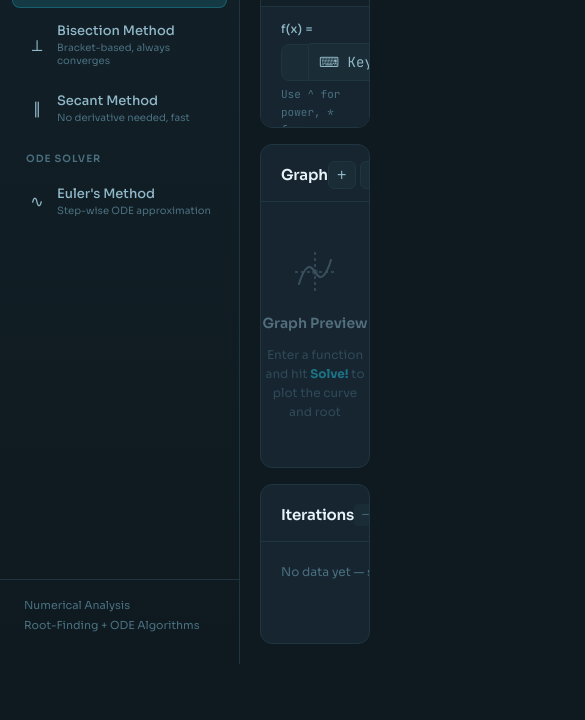
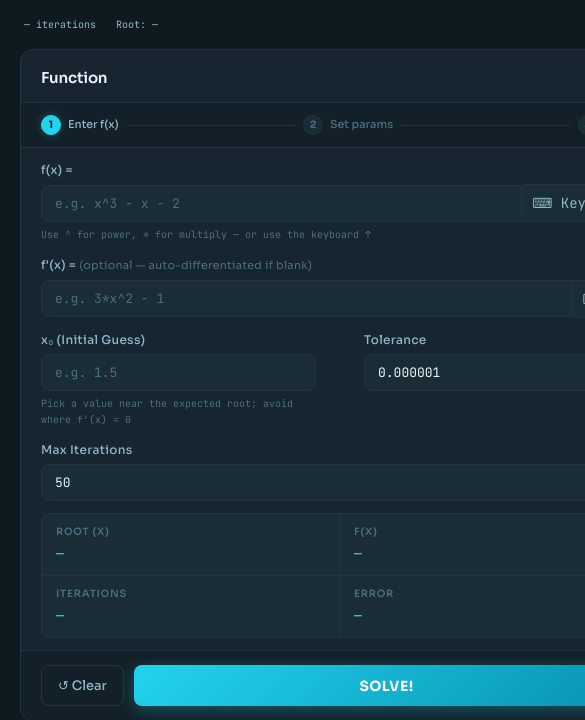
Before and after one commit to introshia/nbse-solver, a website: page index.html in a window 390 px wide. Shown: the part 180-900 px from the top of the page, 585 px wide, since content can reach past the window. Before the commit the page ends 844 px from the top, so only its background shows below. Drawn offline with nearby package versions, Linux system fonts and the light colour scheme.

Commit message:
feat: UI improvements — responsive layout, scrollable panel, icon and text tweaks
- Remove redundant method badge from topbar and sidebar footer text
- Move dark/light mode toggle to bottom of sidebar with label
- Replace theme toggle emoji with clean SVG sun/moon icons
- Make left panel content scrollable with Clear/Solve footer always pinned
- Add responsive breakpoints: sidebar narrows at 1100px, stacks at 900px
- Set min-width on body to prevent layout crushing below 680px
- Reduce topbar info and hint text sizes to 10px
- Add bottom padding to scroll area for spacing above footer
- Add input hints for Newton x₀, Bisection bounds, Secant guesses

Co-Authored-By: Claude Sonnet 4.6 <noreply@anthropic.com>

```diff
--- a/index.html
+++ b/index.html
@@ -49,7 +49,7 @@ body.light-mode {
 
 *,*::before,*::after{box-sizing:border-box;margin:0;padding:0;}
 html,body{height:100%;background:var(--bg);color:var(--text);font-family:var(--font-body);font-size:14px;line-height:1.6;overflow:hidden;}
-body{display:flex;height:100vh;overflow:hidden;}
+body{display:flex;height:100vh;overflow:hidden;min-width:680px;}
 
 /* SIDEBAR */
 .sidebar{width:240px;min-width:240px;background:linear-gradient(180deg,var(--bg-2) 0%,var(--bg) 100%);border-right:1px solid var(--panel-border);display:flex;flex-direction:column;padding:28px 0;gap:24px;contain:layout style;}
@@ -74,9 +74,9 @@ body{display:flex;height:100vh;overflow:hidden;}
 .main{flex:1;display:flex;flex-direction:column;overflow:hidden;background:var(--bg);padding:20px;gap:16px;}
 .topbar{display:flex;align-items:center;justify-content:space-between;padding:0 4px;}
 .method-badge{font-size:13px;font-weight:600;color:var(--mc);background:var(--mc-glow);border:1px solid var(--mc-border);padding:4px 14px;border-radius:99px;letter-spacing:0.3px;transition:color var(--tr),background var(--tr),border-color var(--tr);}
-.topbar-info{display:flex;gap:20px;align-items:center;font-size:12px;color:var(--text-3);font-family:var(--font-mono);}
+.topbar-info{display:flex;gap:20px;align-items:center;font-size:10px;color:var(--text-3);font-family:var(--font-mono);}
 .topbar-info span{color:var(--text-2);}
-.panels{display:grid;grid-template-columns:380px 1fr;gap:16px;flex:1;overflow:hidden;min-height:0;}
+.panels{display:grid;grid-template-columns:minmax(300px,380px) 1fr;gap:16px;flex:1;overflow:hidden;min-height:0;}
 .panel{background:var(--panel-bg);border:1px solid var(--panel-border);border-radius:var(--radius);display:flex;flex-direction:column;overflow:hidden;contain:layout style;}
 .panel-header{display:flex;align-items:center;justify-content:space-between;padding:16px 20px 12px;border-bottom:1px solid var(--panel-border);}
 .panel-header h2{font-size:15px;font-weight:600;letter-spacing:-0.2px;}
@@ -94,9 +94,10 @@ body{display:flex;height:100vh;overflow:hidden;}
 .step-line{flex:1;height:1px;background:var(--panel-border);margin:0 8px;}
 
 /* FUNCTION PANEL */
-.panel-function{overflow-y:auto;}
-.panel-function::-webkit-scrollbar{width:4px;}
-.panel-function::-webkit-scrollbar-thumb{background:var(--panel-border);border-radius:4px;}
+.panel-function{overflow:hidden;}
+.panel-scroll{flex:1;overflow-y:auto;min-height:0;padding-bottom:12px;}
+.panel-scroll::-webkit-scrollbar{width:4px;}
+.panel-scroll::-webkit-scrollbar-thumb{background:var(--panel-border);border-radius:4px;}
 .euler-formula-bar{margin:12px 20px 0;padding:10px 14px;background:rgba(167,139,250,0.08);border:1px solid rgba(167,139,250,0.2);border-radius:var(--radius-sm);font-family:var(--font-mono);font-size:12px;color:var(--accent-4);display:none;}
 .euler-formula-bar.visible{display:block;}
 
@@ -116,7 +117,7 @@ body{display:flex;height:100vh;overflow:hidden;}
 .input-group input::placeholder{color:var(--text-3);}
 .input-group input.error{border-color:var(--danger);background:rgba(248,113,113,0.06);}
 .input-group input.valid{border-color:var(--success);}
-.hint{font-size:11px;color:var(--text-3);font-family:var(--font-mono);}
+.hint{font-size:10px;color:var(--text-3);font-family:var(--font-mono);}
 .input-row{display:grid;grid-template-columns:1fr 1fr;gap:0 8px;}
 .method-inputs.hidden{display:none;}
 
@@ -228,7 +229,7 @@ body{display:flex;height:100vh;overflow:hidden;}
 .result-value{display:block;font-family:var(--font-mono);font-size:13px;color:var(--mc);font-weight:500;word-break:break-all;transition:color var(--tr);}
 
 /* PANEL FOOTER */
-.panel-footer{display:flex;gap:10px;padding:14px 20px;margin-top:auto;border-top:1px solid var(--panel-border);background:var(--bg-2);}
+.panel-footer{display:flex;gap:10px;padding:14px 20px;border-top:1px solid var(--panel-border);background:var(--bg-2);}
 .btn-solve{flex:1;padding:11px 20px;background:linear-gradient(135deg,var(--mc),#0891b2);color:#fff;border:none;border-radius:var(--radius-sm);font-family:var(--font-body);font-size:14px;font-weight:700;cursor:pointer;letter-spacing:0.5px;text-transform:uppercase;box-shadow:0 4px 16px var(--mc-btn-shadow);transition:transform var(--tr),filter var(--tr),box-shadow var(--tr);will-change:transform;}
 .btn-solve:hover{transform:translateY(-1px);filter:brightness(1.1);box-shadow:0 6px 24px var(--mc-btn-hover);}
 .btn-solve:active{transform:translateY(0);}
@@ -276,11 +277,34 @@ tbody td.highlight{color:var(--success);font-weight:600;}
 @keyframes popIn{0%{opacity:0;transform:scale(.95);}100%{opacity:1;transform:none;}}
 .result-value.animate{animation:popIn 0.3s ease forwards;}
 
+/* ── Medium: sidebar narrows, panels compress ── */
+@media(max-width:1100px){
+  .sidebar{width:200px;min-width:200px;}
+  .nav-desc{display:none;}
+  .panels{grid-template-columns:minmax(280px,340px) 1fr;}
+}
+
+/* ── Small: stack vertically, full scroll ── */
 @media(max-width:900px){
-  .panels{grid-template-columns:1fr;overflow-y:auto;}
-  body,html{overflow:auto;}
-  .main{overflow-y:auto;}
-  .right-col{min-height:500px;}
+  html,body{height:auto;overflow:auto;}
+  body{flex-direction:column;height:auto;min-height:100vh;overflow-y:auto;}
+  .sidebar{
+    width:100%;min-width:unset;flex-direction:row;
+    padding:12px 16px;gap:0;
+    border-right:none;border-bottom:1px solid var(--panel-border);
+    align-items:center;flex-wrap:wrap;
+  }
+  .logo{flex-shrink:0;}
+  .nav{flex-direction:row;flex-wrap:wrap;padding:0;gap:4px;flex:1;justify-content:flex-end;}
+  .nav-section-label{display:none;}
+  .nav-btn{padding:6px 10px;font-size:12px;}
+  .nav-desc{display:none;}
+  #themeToggle{width:auto;padding:6px 12px;margin-left:8px;}
+  #themeLabel{display:none;}
+  .main{overflow:visible;height:auto;}
+  .panels{grid-template-columns:1fr;overflow:visible;height:auto;}
+  .right-col{min-height:400px;}
+  .panel-table{max-height:300px;}
 }
 </style>
 </head>
@@ -314,19 +338,21 @@ tbody td.highlight{color:var(--success);font-weight:600;}
       <div class="nav-text"><span class="nav-title">Euler's Method</span><span class="nav-desc">Step-wise ODE approximation</span></div>
     </button>
   </nav>
-  <div class="sidebar-footer">
-    <p>Numerical Analysis</p>
-    <p>Root-Finding + ODE Algorithms</p>
+
+  <div style="padding:16px 24px;border-top:1px solid var(--panel-border);margin-top:auto;">
+    <button id="themeToggle" title="Toggle Theme" style="display:flex;align-items:center;gap:8px;width:100%;padding:8px 10px;background:transparent;border:1px solid var(--panel-border);border-radius:var(--radius-sm);color:var(--text-2);font-family:var(--font-body);font-size:12px;font-weight:500;cursor:pointer;transition:background var(--tr),color var(--tr),border-color var(--tr);">
+      <span id="themeIcon"></span>
+      <span id="themeLabel">Light Mode</span>
+    </button>
   </div>
+
 </aside>
 
 <main class="main">
   <div class="topbar">
-    <div class="method-badge" id="methodBadge">Newton's Method</div>
     <div class="topbar-info" style="align-items:center;">
       <span id="iterCount">— iterations</span>
       <span id="rootDisplay">Root: —</span>
-      <button class="graph-btn" id="themeToggle" title="Toggle Theme" style="margin-left:10px;"></button>
     </div>
   </div>
 
@@ -344,6 +370,8 @@ tbody td.highlight{color:var(--success);font-weight:600;}
         <div class="step-line"></div>
         <div class="step" id="step3"><span class="step-num">3</span><span class="step-label">Solve!</span></div>
       </div>
+
+      <div class="panel-scroll">
 
       <div class="euler-formula-bar" id="eulerFormulaBar">
         y<sub>n+1</sub> = y<sub>n</sub> + h · f(t<sub>n</sub>, y<sub>n</sub>)&nbsp;&nbsp;|&nbsp;&nbsp;x<sub>n+1</sub> = x<sub>n</sub> + h
@@ -698,6 +726,8 @@ tbody td.highlight{color:var(--success);font-weight:600;}
 
       <div class="error-msg hidden" id="errorMsg"></div>
 
+      </div><!-- end panel-scroll -->
+
       <div class="panel-footer">
         <button class="btn-clear" id="clearBtn">↺ Clear</button>
         <button class="btn-solve" id="solveBtn">Solve!</button>
@@ -807,7 +837,6 @@ document.querySelectorAll('.nav-btn').forEach(btn=>{
     btn.classList.add('active');
     applyMethodTheme(currentMethod);
     const cfg=METHOD_CONFIG[currentMethod];
-    $('methodBadge').textContent=cfg.label;
     $('panelTag').textContent=cfg.panelTag;
     $('graphTitle').textContent=cfg.graphTitle;
     ['resLabel1','resLabel2','resLabel3','resLabel4'].forEach((id,i)=>$(id).textContent=cfg.res[i]);
@@ -1325,10 +1354,18 @@ function clearAll(){
 const themeBtn=$('themeToggle');
 const ICON_SUN=`<svg width="15" height="15" viewBox="0 0 15 15" fill="none" stroke="currentColor" stroke-width="1.5" stroke-linecap="round"><circle cx="7.5" cy="7.5" r="2.5"/><line x1="7.5" y1="1" x2="7.5" y2="2.5"/><line x1="7.5" y1="12.5" x2="7.5" y2="14"/><line x1="1" y1="7.5" x2="2.5" y2="7.5"/><line x1="12.5" y1="7.5" x2="14" y2="7.5"/><line x1="2.93" y1="2.93" x2="3.99" y2="3.99"/><line x1="11.01" y1="11.01" x2="12.07" y2="12.07"/><line x1="12.07" y1="2.93" x2="11.01" y2="3.99"/><line x1="3.99" y1="11.01" x2="2.93" y2="12.07"/></svg>`;
 const ICON_MOON=`<svg width="15" height="15" viewBox="0 0 15 15" fill="none" stroke="currentColor" stroke-width="1.5" stroke-linecap="round" stroke-linejoin="round"><path d="M12.5 9.5a6 6 0 1 1-7-7 4.5 4.5 0 0 0 7 7z"/></svg>`;
-function setTheme(light){document.body.classList.toggle('light-mode',light);themeBtn.innerHTML=light?ICON_MOON:ICON_SUN;localStorage.setItem('nbsTheme',light?'light':'dark');scheduleRender();}
+function setTheme(light){
+  document.body.classList.toggle('light-mode',light);
+  $('themeIcon').innerHTML=light?ICON_MOON:ICON_SUN;
+  $('themeLabel').textContent=light?'Dark Mode':'Light Mode';
+  localStorage.setItem('nbsTheme',light?'light':'dark');
+  scheduleRender();
+}
 themeBtn.addEventListener('click',()=>setTheme(!document.body.classList.contains('light-mode')));
+themeBtn.addEventListener('mouseenter',()=>{themeBtn.style.background='var(--bg-3)';themeBtn.style.borderColor='var(--mc-border)';themeBtn.style.color='var(--text)';});
+themeBtn.addEventListener('mouseleave',()=>{themeBtn.style.background='';themeBtn.style.borderColor='';themeBtn.style.color='';});
 if(localStorage.getItem('nbsTheme')==='light') setTheme(true);
-else themeBtn.innerHTML=ICON_SUN;
+else{$('themeIcon').innerHTML=ICON_SUN;$('themeLabel').textContent='Light Mode';}
 
 /* ─── Init ─── */
 applyMethodTheme('newton');
```
